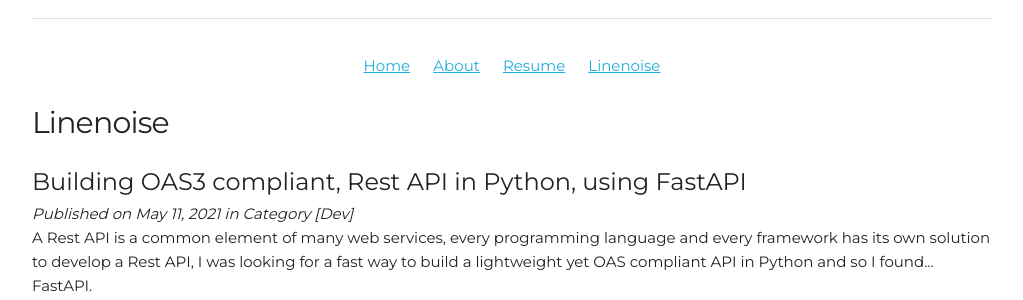
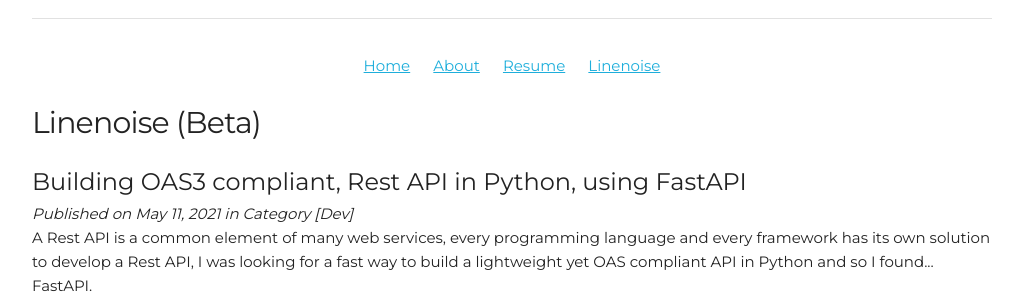
Before and after one commit to paoloriccardi/paoloriccardi.github.io, a Jekyll site: the page built from linenoise.md, in a window 1280 px wide. Shown: the part 132-432 px from the top of the page, without its empty margins (128-1151 px from the left). Built offline with Jekyll 4.4.1, drawn with Linux system fonts in a browser that asks for light colours.

Commit message:
Linenoise Beta

```diff
--- a/linenoise.md
+++ b/linenoise.md
@@ -4,4 +4,4 @@ layout: blogroll
 permalink: /Linenoise/
 ---
 
-#### {{page.title}}
+#### {{page.title}} (Beta)
```
